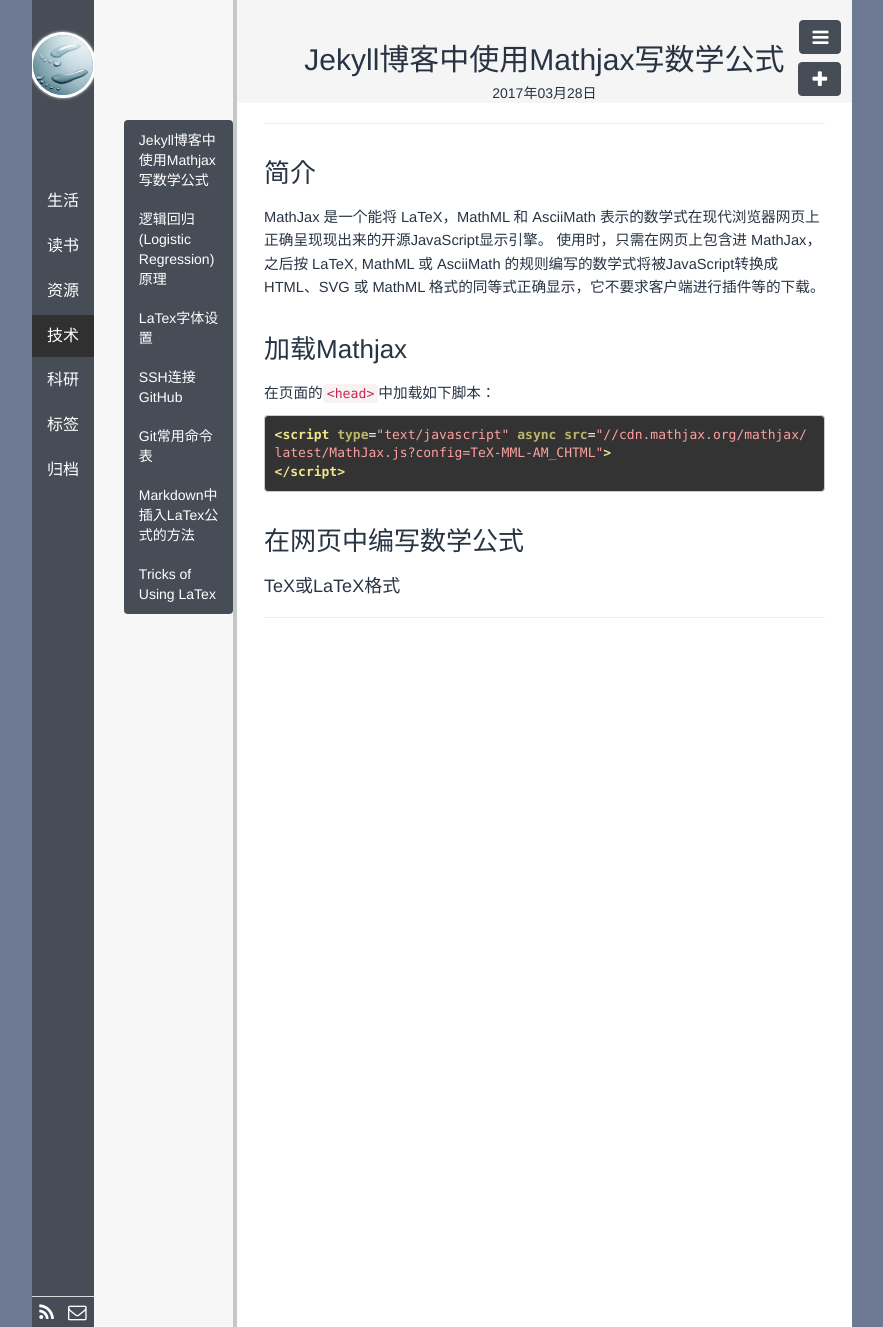
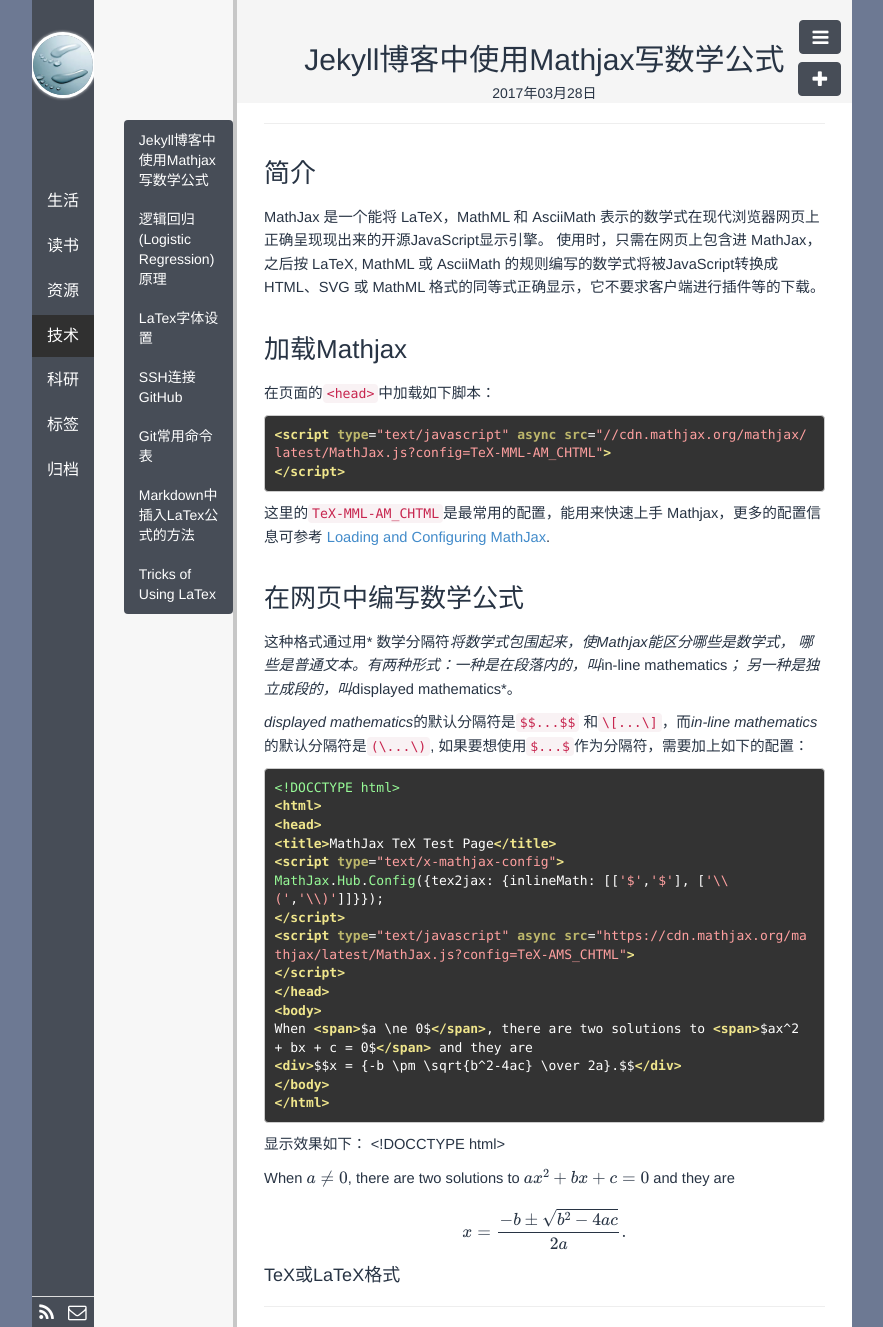
Before and after one commit to polyHong/polyHong.github.io, a Jekyll site: the page built from _posts/tech/2017-03-28-markdown-math-formula-mathjax.md, in a window 1280 px wide. Shown: the whole page, without its empty margins (198-1081 px from the left). Built offline with Jekyll 4.4.1, drawn with Linux system fonts in a browser that asks for light colours; Markdown is read by kramdown in place of the engine named in the settings; formulas are drawn with MathJax 3; comment, search, counter and statistics services are not loaded.

Commit message:
upload markdown math Mathjax

````diff
--- a/_posts/tech/2017-03-28-markdown-math-formula-mathjax.md
+++ b/_posts/tech/2017-03-28-markdown-math-formula-mathjax.md
@@ -20,11 +20,54 @@
 <script type="text/javascript" async src="//cdn.mathjax.org/mathjax/latest/MathJax.js?config=TeX-MML-AM_CHTML">
 </script>
 ```
-
+这里的`TeX-MML-AM_CHTML`是最常用的配置，能用来快速上手 Mathjax，更多的配置信息可参考
+[Loading and Configuring MathJax](http://docs.mathjax.org/en/latest/configuration.html#loading).
 
 
 ### 在网页中编写数学公式
 
+这种格式通过用* 数学分隔符*将数学式包围起来，使Mathjax能区分哪些是数学式，
+哪些是普通文本。有两种形式：一种是在段落内的，叫*in-line mathematics*；
+另一种是独立成段的，叫*displayed mathematics*。
+
+
+*displayed mathematics*的默认分隔符是`$$...$$` 和`\[...\]`，而*in-line mathematics*的默认分隔符是`(\...\)`,
+如果要想使用`$...$`作为分隔符，需要加上如下的配置：
+
+```html
+<!DOCCTYPE html>
+<html>
+<head>
+<title>MathJax TeX Test Page</title>
+<script type="text/x-mathjax-config">
+MathJax.Hub.Config({tex2jax: {inlineMath: [['$','$'], ['\\(','\\)']]}});
+</script>
+<script type="text/javascript" async src="https://cdn.mathjax.org/mathjax/latest/MathJax.js?config=TeX-AMS_CHTML">
+</script>
+</head>
+<body>
+When <span>$a \ne 0$</span>, there are two solutions to <span>$ax^2 + bx + c = 0$</span> and they are
+<div>$$x = {-b \pm \sqrt{b^2-4ac} \over 2a}.$$</div>
+</body>
+</html>
+```
+
+显示效果如下：
+<!DOCCTYPE html>
+<html>
+<head>
+<title>MathJax TeX Test Page</title>
+<script type="text/x-mathjax-config">
+MathJax.Hub.Config({tex2jax: {inlineMath: [['$','$'], ['\\(','\\)']]}});
+</script>
+<script type="text/javascript" async src="https://cdn.mathjax.org/mathjax/latest/MathJax.js?config=TeX-AMS_CHTML">
+</script>
+</head>
+<body>
+When <span>$a \ne 0$</span>, there are two solutions to <span>$ax^2 + bx + c = 0$</span> and they are
+<div>$$x = {-b \pm \sqrt{b^2-4ac} \over 2a}.$$</div>
+</body>
+</html>
 
 
 
````
Also changed, not shown: 1 other file.
